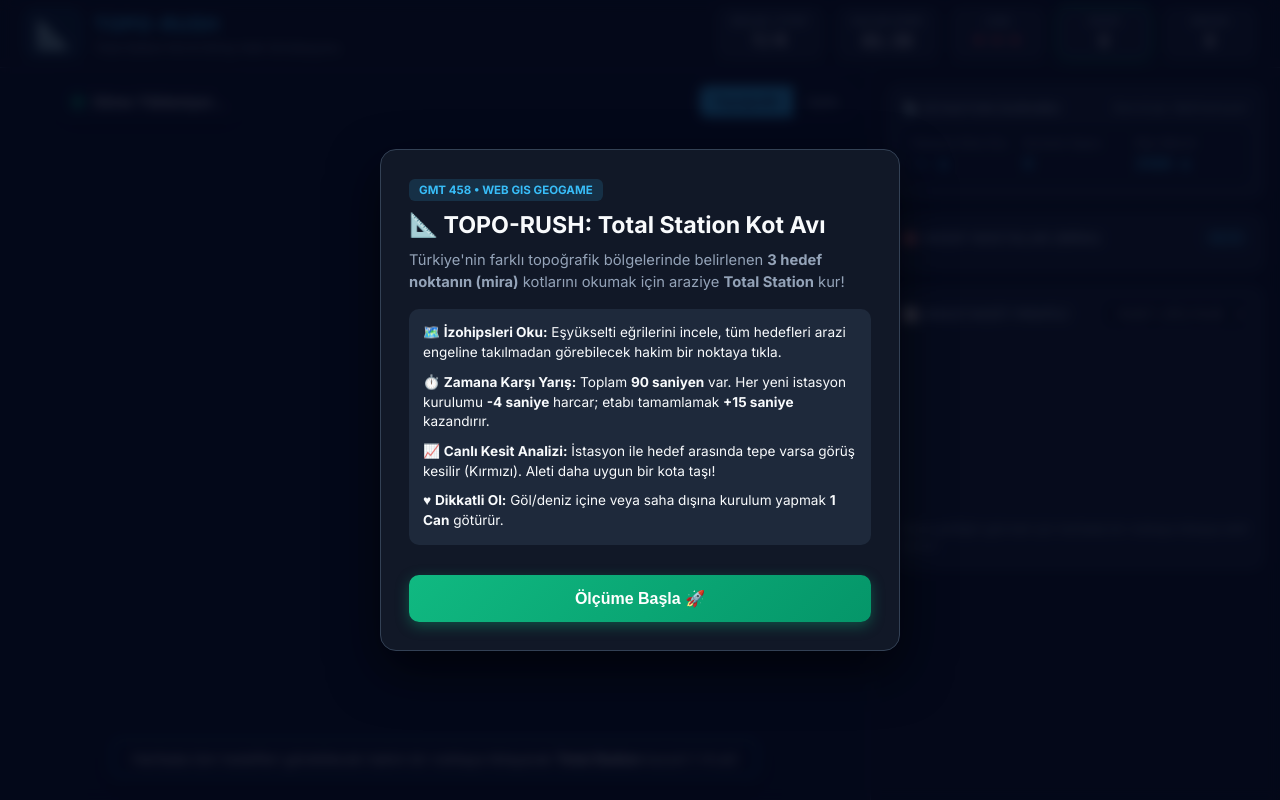
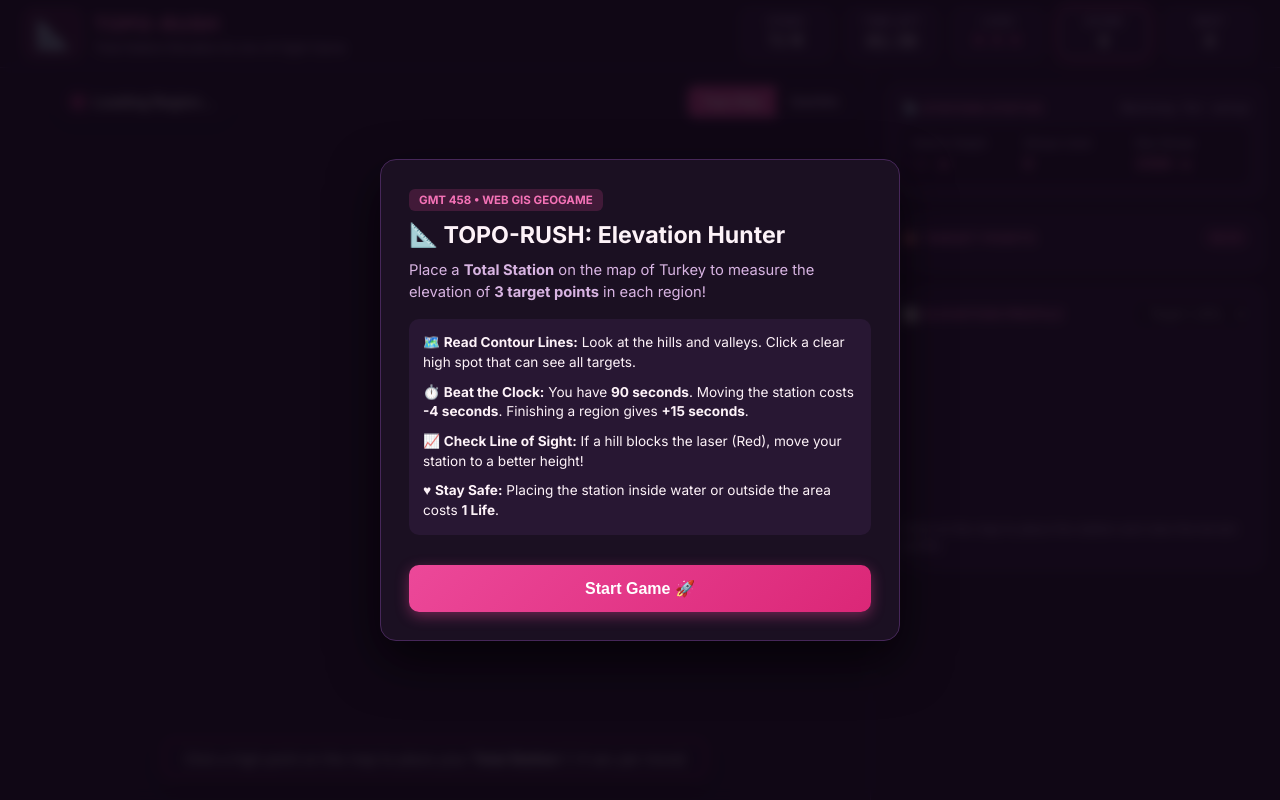
Before and after one commit to nurselioo/GEOGAME_gmt458_nurselin-, a plain HTML site: page index.html in a window 1280 px wide. Drawn offline with nearby package versions, Linux system fonts and the light colour scheme.

Commit message:
style(ui): switch theme to pink palette and localize interface to simple English

```diff
--- a/css/style.css
+++ b/css/style.css
@@ -1,15 +1,16 @@
 :root {
-  --bg-dark: #0b1120;
-  --bg-panel: #111827;
-  --bg-card: #1e293b;
-  --border-color: #334155;
-  --text-main: #f8fafc;
-  --text-muted: #94a3b8;
+  --bg-dark: #130b18;
+  --bg-panel: #1b1022;
+  --bg-card: #281733;
+  --border-color: #462759;
+  --text-main: #fdf2f8;
+  --text-muted: #d8b4e2;
+  --accent-pink: #ec4899;
+  --accent-pink-light: #f472b6;
+  --accent-pink-glow: rgba(236, 72, 153, 0.4);
   --accent-green: #10b981;
-  --accent-green-glow: rgba(16, 185, 129, 0.35);
-  --accent-red: #ef4444;
-  --accent-amber: #f59e0b;
-  --accent-blue: #38bdf8;
+  --accent-red: #f43f5e;
+  --accent-amber: #fbbf24;
 }
 
 * {
@@ -37,7 +38,7 @@ body {
   color: var(--text-muted);
 }
 
-/* --- ÜST HUD ÇUBUĞU --- */
+/* --- TOP HUD BAR --- */
 .hud-bar {
   height: 68px;
   background: var(--bg-panel);
@@ -57,8 +58,8 @@ body {
 
 .brand-icon {
   font-size: 1.8rem;
-  background: rgba(56, 189, 248, 0.12);
-  border: 1px solid rgba(56, 189, 248, 0.3);
+  background: rgba(236, 72, 153, 0.15);
+  border: 1px solid rgba(244, 114, 182, 0.4);
   padding: 6px 10px;
   border-radius: 10px;
 }
@@ -67,7 +68,7 @@ body {
   font-size: 1.2rem;
   letter-spacing: 1px;
   font-weight: 700;
-  color: var(--accent-blue);
+  color: var(--accent-pink-light);
 }
 
 .brand .subtitle {
@@ -92,8 +93,8 @@ body {
 }
 
 .metric-box.highlight {
-  border-color: var(--accent-green);
-  box-shadow: 0 0 12px var(--accent-green-glow);
+  border-color: var(--accent-pink);
+  box-shadow: 0 0 14px var(--accent-pink-glow);
 }
 
 .metric-label {
@@ -110,11 +111,11 @@ body {
 }
 
 .hearts {
-  color: var(--accent-red);
+  color: var(--accent-pink);
   letter-spacing: 2px;
 }
 
-/* Süre Kritik Uyarı Animasyonu */
+/* Low Time Warning Animation */
 .timer-danger {
   border-color: var(--accent-red) !important;
   animation: pulseDanger 0.8s infinite alternate;
@@ -125,11 +126,11 @@ body {
 }
 
 @keyframes pulseDanger {
-  from { box-shadow: 0 0 4px rgba(239, 68, 68, 0.3); }
-  to { box-shadow: 0 0 16px rgba(239, 68, 68, 0.85); }
+  from { box-shadow: 0 0 4px rgba(244, 63, 94, 0.3); }
+  to { box-shadow: 0 0 18px rgba(244, 63, 94, 0.9); }
 }
 
-/* --- ANA GRID YERLEŞİMİ --- */
+/* --- MAIN GRID LAYOUT --- */
 .game-container {
   flex: 1;
   display: grid;
@@ -137,7 +138,7 @@ body {
   height: calc(100vh - 68px);
 }
 
-/* --- HARİTA ALANI --- */
+/* --- MAP AREA --- */
 .map-wrapper {
   position: relative;
   width: 100%;
@@ -147,7 +148,7 @@ body {
 #map {
   width: 100%;
   height: 100%;
-  background: #0f172a;
+  background: #1a0f22;
   cursor: crosshair;
 }
 
@@ -165,7 +166,7 @@ body {
 
 .region-badge {
   pointer-events: auto;
-  background: rgba(15, 23, 42, 0.9);
+  background: rgba(27, 16, 34, 0.92);
   backdrop-filter: blur(8px);
   border: 1px solid var(--border-color);
   padding: 8px 16px;
@@ -175,27 +176,27 @@ body {
   gap: 10px;
   font-weight: 600;
   font-size: 0.9rem;
-  box-shadow: 0 4px 15px rgba(0, 0, 0, 0.4);
+  box-shadow: 0 4px 15px rgba(0, 0, 0, 0.45);
 }
 
 .pulse-dot {
   width: 10px;
   height: 10px;
-  background: var(--accent-green);
+  background: var(--accent-pink);
   border-radius: 50%;
   animation: dotPulse 1.5s infinite;
 }
 
 @keyframes dotPulse {
-  0% { transform: scale(0.95); box-shadow: 0 0 0 0 rgba(16, 185, 129, 0.7); }
-  70% { transform: scale(1); box-shadow: 0 0 0 8px rgba(16, 185, 129, 0); }
-  100% { transform: scale(0.95); box-shadow: 0 0 0 0 rgba(16, 185, 129, 0); }
+  0% { transform: scale(0.95); box-shadow: 0 0 0 0 rgba(236, 72, 153, 0.8); }
+  70% { transform: scale(1); box-shadow: 0 0 0 8px rgba(236, 72, 153, 0); }
+  100% { transform: scale(0.95); box-shadow: 0 0 0 0 rgba(236, 72, 153, 0); }
 }
 
 .map-controls {
   pointer-events: auto;
   display: flex;
-  background: rgba(15, 23, 42, 0.9);
+  background: rgba(27, 16, 34, 0.92);
   border: 1px solid var(--border-color);
   border-radius: 8px;
   overflow: hidden;
@@ -213,8 +214,8 @@ body {
 }
 
 .layer-btn.active {
-  background: var(--accent-blue);
-  color: #0f172a;
+  background: var(--accent-pink);
+  color: #fff;
 }
 
 .toast-banner {
@@ -223,19 +224,19 @@ body {
   left: 50%;
   transform: translateX(-50%);
   z-index: 900;
-  background: rgba(15, 23, 42, 0.92);
-  border: 1px solid var(--accent-blue);
+  background: rgba(27, 16, 34, 0.94);
+  border: 1px solid var(--accent-pink);
   padding: 10px 20px;
   border-radius: 10px;
   font-size: 0.88rem;
-  box-shadow: 0 8px 24px rgba(0, 0, 0, 0.5);
+  box-shadow: 0 8px 24px rgba(0, 0, 0, 0.55);
   transition: all 0.3s ease;
   white-space: nowrap;
 }
 
 .toast-banner.error {
   border-color: var(--accent-red);
-  color: #fecaca;
+  color: #fecdd3;
 }
 
 .toast-banner.success {
@@ -243,7 +244,7 @@ body {
   color: #a7f3d0;
 }
 
-/* --- SAĞ PANEL --- */
+/* --- SIDE PANEL --- */
 .side-panel {
   background: var(--bg-panel);
   border-left: 1px solid var(--border-color);
@@ -271,14 +272,14 @@ body {
 .card-header h2 {
   font-size: 0.82rem;
   letter-spacing: 0.6px;
-  color: var(--text-muted);
+  color: var(--accent-pink-light);
 }
 
 .station-stats {
   display: grid;
   grid-template-columns: repeat(3, 1fr);
   gap: 8px;
-  background: rgba(15, 23, 42, 0.5);
+  background: rgba(19, 11, 24, 0.6);
   padding: 10px;
   border-radius: 8px;
 }
@@ -292,19 +293,19 @@ body {
 
 .station-stats strong {
   font-size: 0.95rem;
-  color: var(--accent-blue);
+  color: var(--accent-pink-light);
 }
 
 .badge-pill {
-  background: rgba(56, 189, 248, 0.15);
-  color: var(--accent-blue);
+  background: rgba(236, 72, 153, 0.2);
+  color: var(--accent-pink-light);
   padding: 2px 10px;
   border-radius: 999px;
   font-size: 0.75rem;
   font-weight: 700;
 }
 
-/* Hedef Noktalar Listesi */
+/* Target List */
 .target-list {
   list-style: none;
   display: flex;
@@ -313,7 +314,7 @@ body {
 }
 
 .target-item {
-  background: rgba(15, 23, 42, 0.6);
+  background: rgba(19, 11, 24, 0.65);
   border: 1px solid var(--border-color);
   border-radius: 8px;
   padding: 9px 12px;
@@ -327,7 +328,7 @@ body {
 
 .target-item:hover {
   transform: translateX(3px);
-  border-color: var(--accent-blue);
+  border-color: var(--accent-pink);
 }
 
 .target-item.visible-ok {
@@ -338,7 +339,7 @@ body {
   border-left: 4px solid var(--accent-red);
 }
 
-/* Grafik Alanı */
+/* Chart Area */
 .chart-container {
   position: relative;
   height: 175px;
@@ -361,9 +362,9 @@ body {
   line-height: 1.4;
 }
 
-/* Butonlar */
+/* Buttons */
 .primary-btn {
-  background: linear-gradient(135deg, #10b981, #059669);
+  background: linear-gradient(135deg, #ec4899, #db2777);
   color: #fff;
   border: none;
   border-radius: 10px;
@@ -372,12 +373,12 @@ body {
   font-size: 0.92rem;
   cursor: pointer;
   transition: transform 0.15s, box-shadow 0.2s;
-  box-shadow: 0 4px 14px var(--accent-green-glow);
+  box-shadow: 0 4px 14px var(--accent-pink-glow);
 }
 
 .primary-btn:hover {
   transform: translateY(-2px);
-  box-shadow: 0 6px 20px rgba(16, 185, 129, 0.5);
+  box-shadow: 0 6px 22px rgba(236, 72, 153, 0.65);
 }
 
 .primary-btn.large {
@@ -391,32 +392,32 @@ body {
   display: none !important;
 }
 
-/* --- ÖZEL HARİTA İKONLARI & LAZER ANİMASYONLARI --- */
+/* --- CUSTOM MAP MARKERS & LASER ANIMATIONS --- */
 .station-marker-icon {
   display: flex;
   align-items: center;
   justify-content: center;
-  background: #0ea5e9;
+  background: #ec4899;
   color: #fff;
   border: 2px solid #fff;
   border-radius: 50%;
-  box-shadow: 0 0 0 0 rgba(14, 165, 233, 0.7);
+  box-shadow: 0 0 0 0 rgba(236, 72, 153, 0.8);
   animation: radarWave 1.8s infinite;
   font-size: 16px;
 }
 
 @keyframes radarWave {
-  0% { box-shadow: 0 0 0 0 rgba(14, 165, 233, 0.75); }
-  70% { box-shadow: 0 0 0 18px rgba(14, 165, 233, 0); }
-  100% { box-shadow: 0 0 0 0 rgba(14, 165, 233, 0); }
+  0% { box-shadow: 0 0 0 0 rgba(236, 72, 153, 0.85); }
+  70% { box-shadow: 0 0 0 18px rgba(236, 72, 153, 0); }
+  100% { box-shadow: 0 0 0 0 rgba(236, 72, 153, 0); }
 }
 
 .target-marker-icon {
   display: flex;
   align-items: center;
   justify-content: center;
-  background: #f59e0b;
-  color: #0f172a;
+  background: #f472b6;
+  color: #130b18;
   font-weight: 800;
   font-size: 12px;
   border: 2px solid #fff;
@@ -432,11 +433,10 @@ body {
 }
 
 .target-marker-icon.read-blocked {
-  background: #ef4444;
+  background: #f43f5e;
   color: #fff;
 }
 
-/* Lazer Çizgisi Akış Animasyonu */
 .laser-line-anim {
   animation: laserDash 1s linear infinite;
 }
@@ -447,11 +447,11 @@ body {
   }
 }
 
-/* --- MODALLAR --- */
+/* --- MODALS --- */
 .modal-backdrop {
   position: fixed;
   inset: 0;
-  background: rgba(2, 6, 23, 0.82);
+  background: rgba(15, 7, 20, 0.84);
   backdrop-filter: blur(6px);
   z-index: 2000;
   display: flex;
@@ -467,13 +467,13 @@ body {
   max-width: 520px;
   width: 100%;
   padding: 28px;
-  box-shadow: 0 20px 50px rgba(0, 0, 0, 0.6);
+  box-shadow: 0 20px 50px rgba(0, 0, 0, 0.65);
 }
 
 .modal-badge {
   display: inline-block;
-  background: rgba(56, 189, 248, 0.15);
-  color: var(--accent-blue);
+  background: rgba(236, 72, 153, 0.18);
+  color: var(--accent-pink-light);
   font-size: 0.72rem;
   font-weight: 700;
   padding: 4px 10px;
@@ -528,10 +528,9 @@ body {
 
 .f-stat strong {
   font-size: 1.25rem;
-  color: var(--accent-green);
+  color: var(--accent-pink-light);
 }
 
-/* Mobil Uyum */
 @media (max-width: 900px) {
   body { overflow: auto; height: auto; }
   .game-container { grid-template-columns: 1fr; height: auto; }
--- a/index.html
+++ b/index.html
@@ -1,9 +1,9 @@
 <!DOCTYPE html>
-<html lang="tr">
+<html lang="en">
 <head>
   <meta charset="UTF-8" />
   <meta name="viewport" content="width=device-width, initial-scale=1.0" />
-  <title>TOPO-RUSH | Total Station Kot Avı (GeoGame)</title>
+  <title>TOPO-RUSH | Total Station Elevation Game</title>
 
   <!-- Google Fonts: JetBrains Mono & Inter -->
   <link rel="preconnect" href="https://fonts.googleapis.com">
@@ -18,175 +18,175 @@
 </head>
 <body>
 
-  <!-- ÜST BİLGİ PANELİ (HUD) -->
+  <!-- TOP HUD BAR -->
   <header class="hud-bar">
     <div class="brand">
       <span class="brand-icon">📐</span>
       <div>
         <h1>TOPO-RUSH</h1>
-        <span class="subtitle">Total Station Kot & Görüş Hattı Simülasyonu</span>
+        <span class="subtitle">Total Station Elevation & Line-of-Sight Game</span>
       </div>
     </div>
 
     <div class="hud-metrics">
       <div class="metric-box">
-        <span class="metric-label">BÖLGE / ETAP</span>
+        <span class="metric-label">STAGE</span>
         <span id="hud-stage" class="metric-value">1 / 4</span>
       </div>
       <div class="metric-box" id="timer-box">
-        <span class="metric-label">KALAN SÜRE</span>
+        <span class="metric-label">TIME LEFT</span>
         <span id="hud-timer" class="metric-value mono">01:30</span>
       </div>
       <div class="metric-box">
-        <span class="metric-label">CAN</span>
+        <span class="metric-label">LIVES</span>
         <span id="hud-lives" class="metric-value hearts">♥ ♥ ♥</span>
       </div>
       <div class="metric-box highlight">
-        <span class="metric-label">SKOR</span>
+        <span class="metric-label">SCORE</span>
         <span id="hud-score" class="metric-value mono">0</span>
       </div>
       <div class="metric-box">
-        <span class="metric-label">REKOR</span>
+        <span class="metric-label">BEST</span>
         <span id="hud-highscore" class="metric-value mono">0</span>
       </div>
     </div>
   </header>
 
-  <!-- ANA OYUN ALANI -->
+  <!-- MAIN GAME AREA -->
   <main class="game-container">
-    <!-- SOL PANEL: İNTERAKTİF HARİTA -->
+    <!-- LEFT PANEL: INTERACTIVE MAP -->
     <section class="map-wrapper">
       <div id="map"></div>
 
-      <!-- Harita Üzeri Yüzen Bilgi Bandı -->
+      <!-- Floating Top Map Bar -->
       <div class="map-overlay-top">
         <div class="region-badge">
           <span class="pulse-dot"></span>
-          <span id="region-title">Görev Yükleniyor...</span>
+          <span id="region-title">Loading Region...</span>
         </div>
         <div class="map-controls">
-          <button id="btn-layer-topo" class="layer-btn active" title="İzohipsli Topoğrafik Harita">Topoğrafik</button>
-          <button id="btn-layer-sat" class="layer-btn" title="Uydu Görüntüsü">Uydu</button>
+          <button id="btn-layer-topo" class="layer-btn active" title="Topographic Map">Topo Map</button>
+          <button id="btn-layer-sat" class="layer-btn" title="Satellite View">Satellite</button>
         </div>
       </div>
 
-      <!-- Harita Altı İpucu & Durum Mesajı -->
+      <!-- Bottom Map Hint Banner -->
       <div id="toast-banner" class="toast-banner">
-        Haritada tüm hedefleri görebilecek hakim bir noktaya tıklayarak <strong>Total Station</strong> kurun! (-4 sn)
+        Click a high point on the map to place your <strong>Total Station</strong>! (-4 sec per move)
       </div>
     </section>
 
-    <!-- SAĞ PANEL: GÖREV LİSTESİ & KESİT PROFİLİ -->
+    <!-- RIGHT PANEL: MISSION & ELEVATION PROFILE -->
     <aside class="side-panel">
-      <!-- İstasyon Özeti -->
+      <!-- Station Info -->
       <div class="panel-card station-card">
         <div class="card-header">
-          <h2>📡 İSTASYON DURUMU</h2>
-          <span id="station-coords" class="mono small-text">Kurulum Bekleniyor</span>
+          <h2>📡 STATION STATUS</h2>
+          <span id="station-coords" class="mono small-text">Waiting for setup</span>
         </div>
         <div class="station-stats">
           <div>
-            <span class="stat-lbl">İstasyon Kotu (H₀)</span>
+            <span class="stat-lbl">Station Height</span>
             <strong id="station-elev" class="mono">-- m</strong>
           </div>
           <div>
-            <span class="stat-lbl">Kurulum Sayısı</span>
+            <span class="stat-lbl">Setups Used</span>
             <strong id="station-count" class="mono">0</strong>
           </div>
           <div>
-            <span class="stat-lbl">Max Menzil</span>
+            <span class="stat-lbl">Max Range</span>
             <strong id="station-range" class="mono">2500 m</strong>
           </div>
         </div>
       </div>
 
-      <!-- Hedef Noktalar (Miralar) -->
+      <!-- Target Points -->
       <div class="panel-card targets-card">
         <div class="card-header">
-          <h2>🎯 HEDEF NOKTALAR (MİRA)</h2>
+          <h2>🎯 TARGET POINTS</h2>
           <span id="targets-progress" class="badge-pill">0 / 3</span>
         </div>
         <ul id="target-list" class="target-list">
-          <!-- JS tarafından dinamik doldurulacak -->
+          <!-- Filled by JavaScript -->
         </ul>
       </div>
 
-      <!-- Chart.js Arazi Kesit Profili -->
+      <!-- Chart.js Elevation Profile -->
       <div class="panel-card chart-card">
         <div class="card-header">
-          <h2>📈 ARAZİ KESİT PROFİLİ</h2>
+          <h2>📈 ELEVATION PROFILE</h2>
           <select id="profile-selector" class="profile-select" disabled>
-            <option value="0">Hedef 1 (M1) Kesiti</option>
-            <option value="1">Hedef 2 (M2) Kesiti</option>
-            <option value="2">Hedef 3 (M3) Kesiti</option>
+            <option value="0">Target 1 (M1)</option>
+            <option value="1">Target 2 (M2)</option>
+            <option value="2">Target 3 (M3)</option>
           </select>
         </div>
         <div class="chart-container">
           <canvas id="elevationChart"></canvas>
         </div>
         <p id="los-status-text" class="los-note">
-          Kesit grafiğini görmek için haritada bir noktaya tıklayıp aleti kurun.
+          Click on the map to place the station and view the terrain profile.
         </p>
       </div>
 
-      <!-- Sonraki Etap Butonu -->
+      <!-- Next Stage Button -->
       <button id="btn-next-stage" class="primary-btn hidden">
-        Sonraki Bölgeye Geç (+15 sn Bonus) ➔
+        Next Region (+15 sec Bonus) ➔
       </button>
     </aside>
   </main>
 
-  <!-- BAŞLANGIÇ MODALI -->
+  <!-- START MODAL -->
   <div id="start-modal" class="modal-backdrop">
     <div class="modal-content">
       <div class="modal-badge">GMT 458 • WEB GIS GEOGAME</div>
-      <h2>📐 TOPO-RUSH: Total Station Kot Avı</h2>
+      <h2>📐 TOPO-RUSH: Elevation Hunter</h2>
       <p class="modal-desc">
-        Türkiye'nin farklı topoğrafik bölgelerinde belirlenen <strong>3 hedef noktanın (mira)</strong> kotlarını okumak için araziye <strong>Total Station</strong> kur!
+        Place a <strong>Total Station</strong> on the map of Turkey to measure the elevation of <strong>3 target points</strong> in each region!
       </p>
       <ul class="rules-list">
-        <li>🗺️ <strong>İzohipsleri Oku:</strong> Eşyükselti eğrilerini incele, tüm hedefleri arazi engeline takılmadan görebilecek hakim bir noktaya tıkla.</li>
-        <li>⏱️ <strong>Zamana Karşı Yarış:</strong> Toplam <strong>90 saniyen</strong> var. Her yeni istasyon kurulumu <strong>-4 saniye</strong> harcar; etabı tamamlamak <strong>+15 saniye</strong> kazandırır.</li>
-        <li>📈 <strong>Canlı Kesit Analizi:</strong> İstasyon ile hedef arasında tepe varsa görüş kesilir (Kırmızı). Aleti daha uygun bir kota taşı!</li>
-        <li>♥ <strong>Dikkatli Ol:</strong> Göl/deniz içine veya saha dışına kurulum yapmak <strong>1 Can</strong> götürür.</li>
+        <li>🗺️ <strong>Read Contour Lines:</strong> Look at the hills and valleys. Click a clear high spot that can see all targets.</li>
+        <li>⏱️ <strong>Beat the Clock:</strong> You have <strong>90 seconds</strong>. Moving the station costs <strong>-4 seconds</strong>. Finishing a region gives <strong>+15 seconds</strong>.</li>
+        <li>📈 <strong>Check Line of Sight:</strong> If a hill blocks the laser (Red), move your station to a better height!</li>
+        <li>♥ <strong>Stay Safe:</strong> Placing the station inside water or outside the area costs <strong>1 Life</strong>.</li>
       </ul>
-      <button id="btn-start-game" class="primary-btn large">Ölçüme Başla 🚀</button>
+      <button id="btn-start-game" class="primary-btn large">Start Game 🚀</button>
     </div>
   </div>
 
-  <!-- OYUN SONU MODALI -->
+  <!-- GAME OVER MODAL -->
   <div id="gameover-modal" class="modal-backdrop hidden">
     <div class="modal-content">
-      <div id="gameover-badge" class="modal-badge">GÖREV TAMAMLANDI</div>
-      <h2 id="gameover-title">Harika Ölçüm Mühendis!</h2>
+      <div id="gameover-badge" class="modal-badge">MISSION COMPLETE</div>
+      <h2 id="gameover-title">Great Job, Surveyor!</h2>
       <div class="final-stats-grid">
         <div class="f-stat">
-          <span>Toplam Skor</span>
+          <span>Total Score</span>
           <strong id="final-score" class="mono">0</strong>
         </div>
         <div class="f-stat">
-          <span>En Yüksek Skor</span>
+          <span>Best Score</span>
           <strong id="final-highscore" class="mono">0</strong>
         </div>
         <div class="f-stat">
-          <span>Okunan Hedef</span>
+          <span>Targets Measured</span>
           <strong id="final-targets" class="mono">0 / 12</strong>
         </div>
         <div class="f-stat">
-          <span>Kalan Süre Bonusu</span>
+          <span>Time Bonus</span>
           <strong id="final-time-bonus" class="mono">+0</strong>
         </div>
       </div>
-      <button id="btn-restart-game" class="primary-btn large">Tekrar Oyna ↻</button>
+      <button id="btn-restart-game" class="primary-btn large">Play Again ↻</button>
     </div>
   </div>
 
-  <!-- Kütüphaneler: Leaflet, Turf.js, Chart.js -->
+  <!-- Libraries: Leaflet, Turf.js, Chart.js -->
   <script src="https://unpkg.com/leaflet@1.9.4/dist/leaflet.js"></script>
   <script src="https://cdn.jsdelivr.net/npm/@turf/turf@6/turf.min.js"></script>
   <script src="https://cdn.jsdelivr.net/npm/chart.js"></script>
 
-  <!-- Oyun Modülleri -->
+  <!-- Game Modules -->
   <script src="js/data.js"></script>
   <script src="js/game.js"></script>
   <script src="js/app.js"></script>
```
